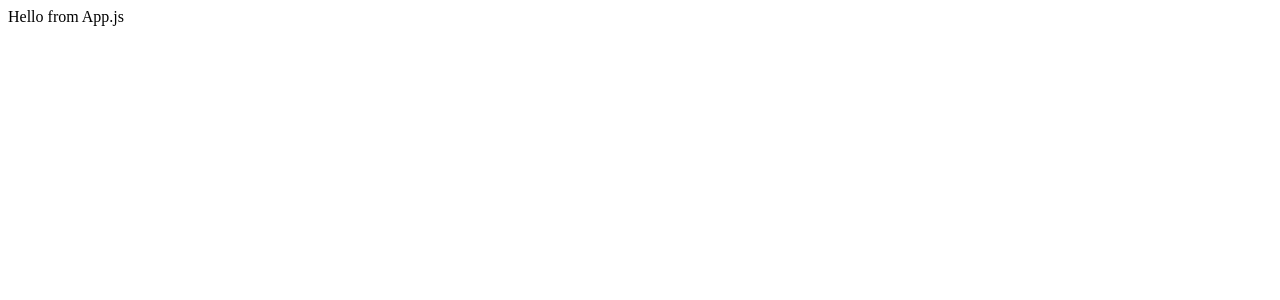
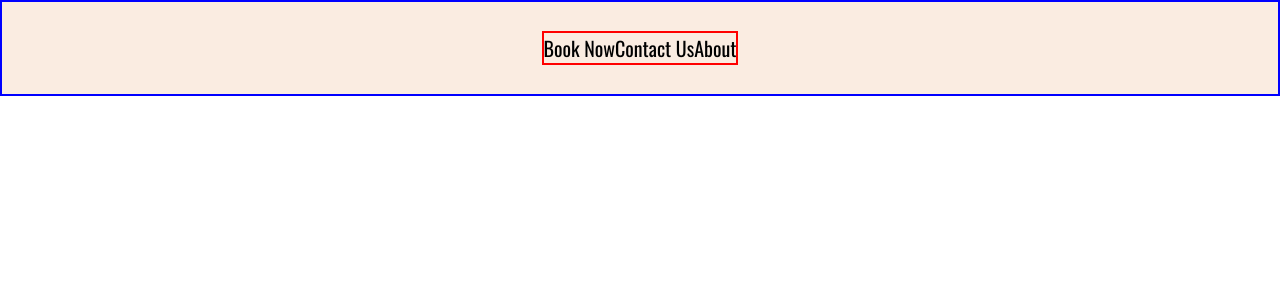
Before and after one commit to MattBaum4/FC2024FRONT, a React (Create React App) app in the folder fc-app/fc2024app/: page / in a window 1280 px wide. Shown: the top 300 px of the page. Built offline with nearby package versions, Linux system fonts and the light colour scheme.

Commit message:
reactapp created, navbar started

```diff
--- a/fc-app/fc2024app/public/index.html
+++ b/fc-app/fc2024app/public/index.html
@@ -10,20 +10,11 @@
       content="Web site created using create-react-app"
     />
     <link rel="apple-touch-icon" href="%PUBLIC_URL%/logo192.png" />
-    <!--
-      manifest.json provides metadata used when your web app is installed on a
-      user's mobile device or desktop. See https://developers.google.com/web/fundamentals/web-app-manifest/
-    -->
     <link rel="manifest" href="%PUBLIC_URL%/manifest.json" />
-    <!--
-      Notice the use of %PUBLIC_URL% in the tags above.
-      It will be replaced with the URL of the `public` folder during the build.
-      Only files inside the `public` folder can be referenced from the HTML.
 
-      Unlike "/favicon.ico" or "favicon.ico", "%PUBLIC_URL%/favicon.ico" will
-      work correctly both with client-side routing and a non-root public URL.
-      Learn how to configure a non-root public URL by running `npm run build`.
-    -->
+    <link rel="preconnect" href="https://fonts.googleapis.com">
+    <link rel="preconnect" href="https://fonts.gstatic.com" crossorigin>
+    <link href="https://fonts.googleapis.com/css2?family=Oswald&display=swap" rel="stylesheet">
     <title>React App</title>
   </head>
   <body>
--- a/fc-app/fc2024app/src/App.jsx
+++ b/fc-app/fc2024app/src/App.jsx
@@ -1,8 +1,11 @@
-
-
+import "./app.css"
+import React from "react";
+import NavigationBar from "./components/navbar-section/NavigationBar.jsx";
 function App() {
   return (
-    <header>Hello from App.js</header>
+
+      <NavigationBar />
+
   );
 }
 
--- /dev/null
+++ b/fc-app/fc2024app/src/app.css
@@ -0,0 +1,4 @@
+#test{
+    font-family: 'Oswald', sans-serif;
+    font-size: 50px;
+}
--- /dev/null
+++ b/fc-app/fc2024app/src/components/navbar-section/NavigationBar.jsx
@@ -0,0 +1,19 @@
+import "./navbar.css"
+const NavigationBar = () =>{
+    return (
+        <>
+        <div className="nav-container-main">
+            <div className="link-logo-holder">
+                {/* need to build out other pages to ref to */}
+                <div className="llh-actual">
+                    <a className="a-tag-links" href=" ">Book Now</a>
+                    <a className="a-tag-links" href=" ">Contact Us</a>
+                    <a className="a-tag-links" href=" ">About</a></div>
+            </div>
+
+        </div>
+
+        </>
+    )
+}
+export default NavigationBar;
--- /dev/null
+++ b/fc-app/fc2024app/src/components/navbar-section/navbar.css
@@ -0,0 +1,41 @@
+* {
+    margin: 0;
+    padding: 0;
+    box-sizing: border-box;
+  }
+
+body{
+    margin: 0;
+}
+
+a{
+    text-decoration: none;
+    color: black;
+}
+
+.nav-container-main{
+    height: 12vh;
+    width: 100%;
+    background-color: #FAECE1;
+    box-sizing: border-box;
+}
+
+.link-logo-holder{
+    height: 12vh;
+    font-family: 'Oswald', sans-serif;
+    font-size: 20px;
+    justify-content: center;
+    display: flex;
+    flex-direction: row;
+    border: 2px solid blue;
+    align-items: center;
+    text-decoration: none;
+}
+
+.llh-actual{
+    border: 2px solid red;
+    }
+
+.a-tag-links{
+    /* margin-right: 10px; */
+}
```
